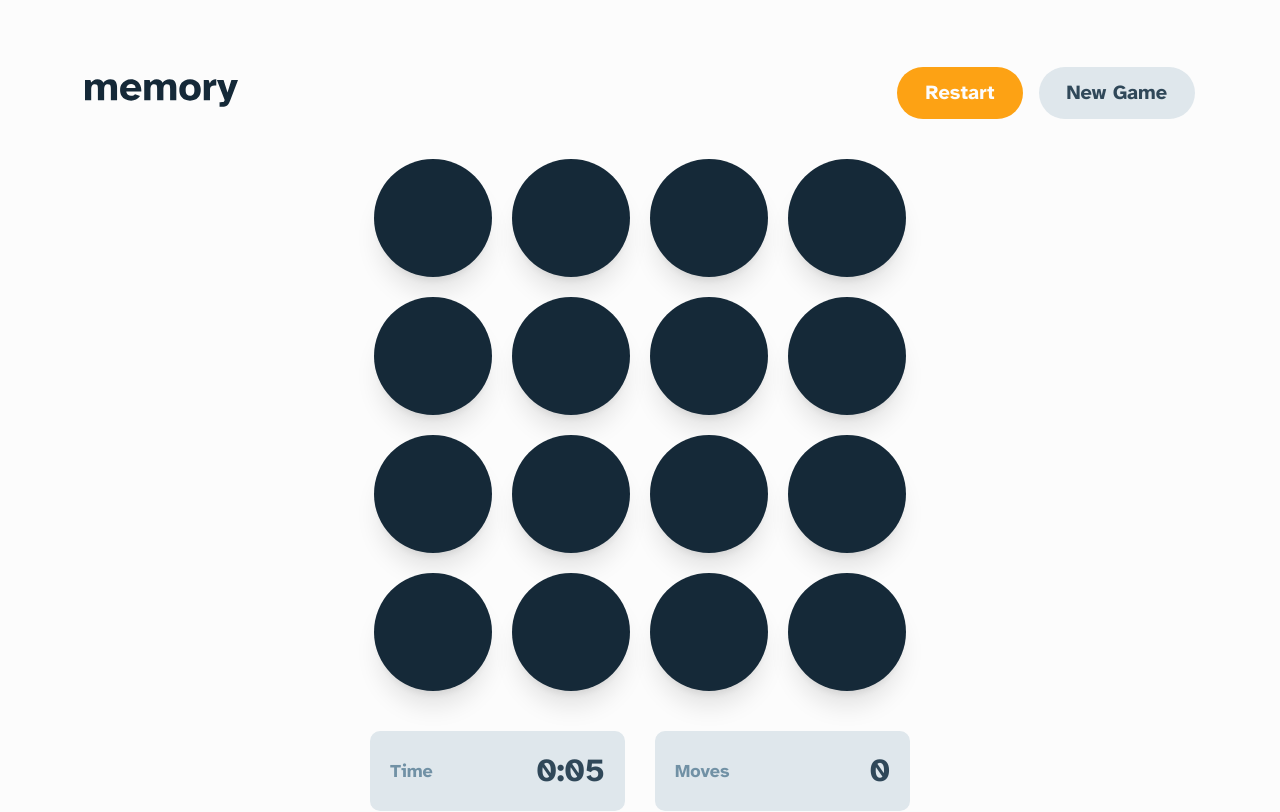
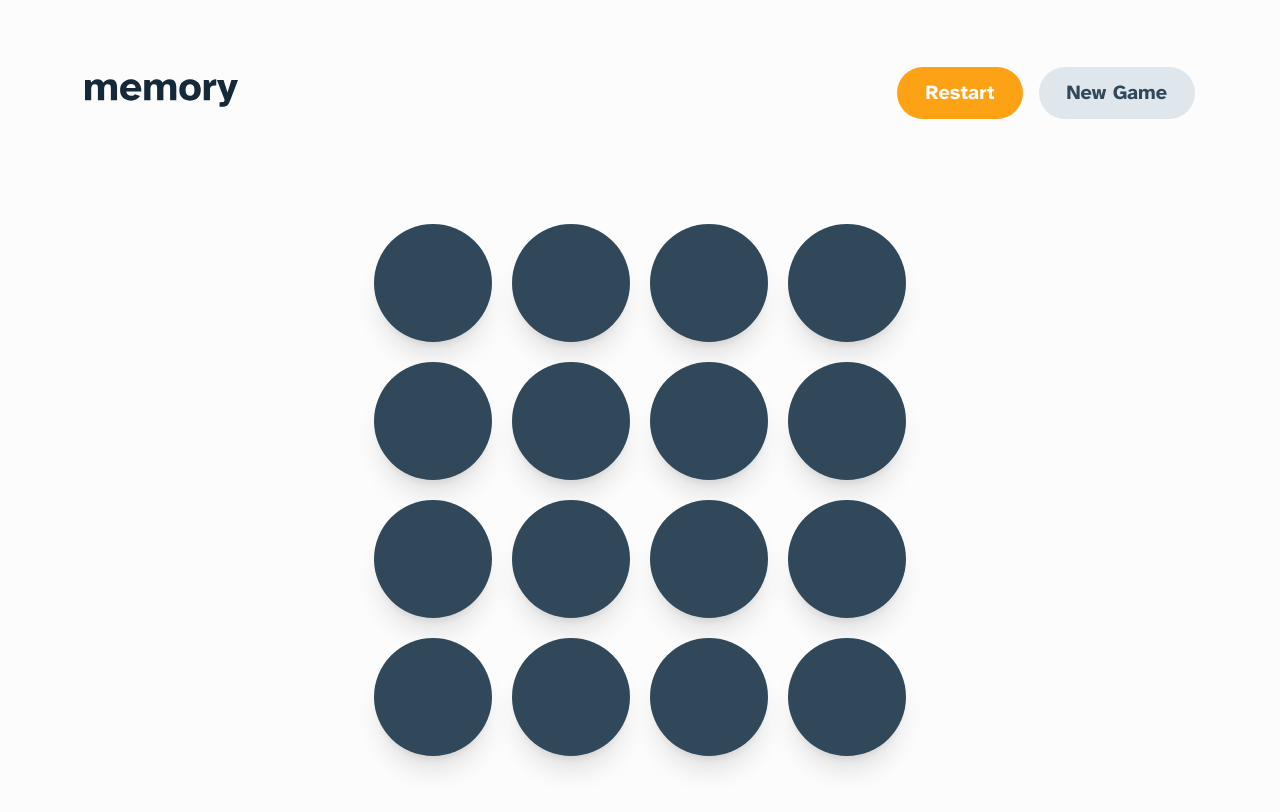
Before and after one commit to danmlarsen/fm-memory-game, a React (Vite) app: page / in a window 1280 px wide. Shown: the top 812 px of the page. Built offline with nearby package versions, Linux system fonts and the light colour scheme.

Commit message:
Minor adjustments

```diff
--- a/src/App.tsx
+++ b/src/App.tsx
@@ -33,7 +33,7 @@ function App() {
         >
           <GameOverModal />
           <BoardHeader />
-          <main className="grid place-items-center py-4 md:py-10">
+          <main className="grid place-items-center py-4 md:py-10 lg:py-[6.5625rem]">
             <Board />
           </main>
           <BoardFooter />
--- a/src/components/BoardCell.tsx
+++ b/src/components/BoardCell.tsx
@@ -39,7 +39,7 @@ export default function BoardCell({
       aria-label={show ? "" : "Hidden cell"}
     >
       <span
-        className={`absolute inset-0 rounded-full bg-secondary-900 shadow-xl transition duration-500 group-focus:outline-none group-focus-visible:ring group-focus-visible:ring-secondary-900 group-focus-visible:ring-offset-2 md:hover:bg-secondary-500`}
+        className={`absolute inset-0 rounded-full bg-secondary-700 shadow-xl transition duration-500 group-focus:outline-none group-focus-visible:ring group-focus-visible:ring-secondary-900 group-focus-visible:ring-offset-2 md:hover:bg-secondary-500`}
         style={{
           transform: `rotateY(${show ? "-180" : "0"}deg)`,
           backfaceVisibility: "hidden",
```
